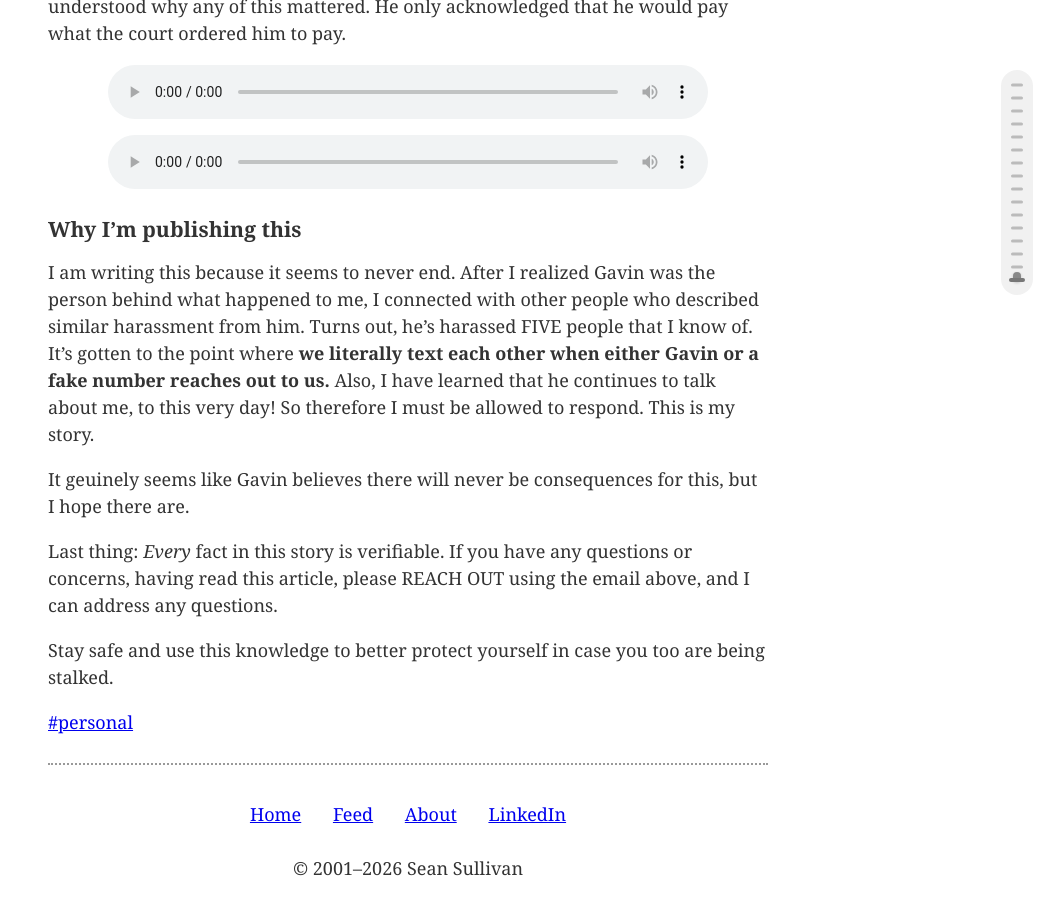
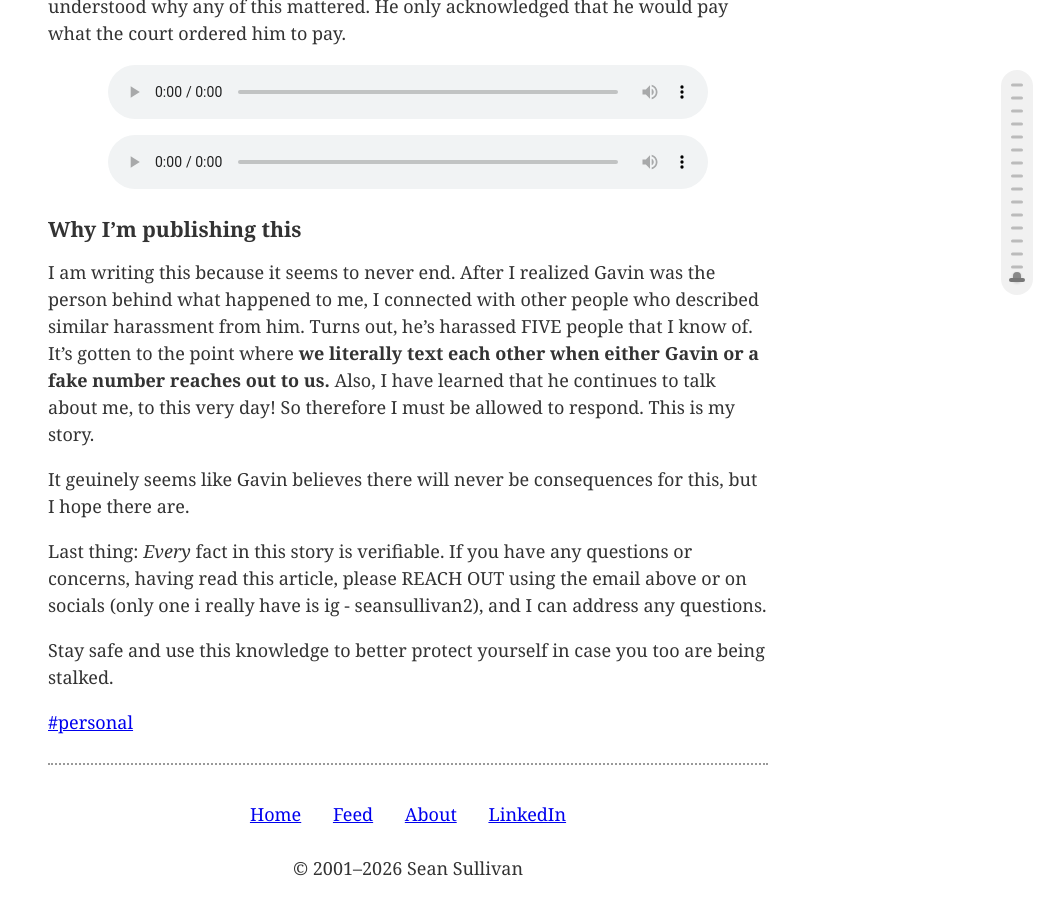
Before and after one commit to 0sps/sullivan.mx, a Jekyll site: the page built from _posts/2026-04-01-Gavin-grier-stalker.md, in a window 1280 px wide and 900 px high, scrolled down 21615 px. Shown: the whole window, without its empty margins (232-1280 px from the left). Built offline with Jekyll 4.4.1, drawn with Linux system fonts in a browser that asks for light colours.

Commit message:
Update 2026-04-01-Gavin-grier-stalker.md

```diff
--- a/_posts/2026-04-01-Gavin-grier-stalker.md
+++ b/_posts/2026-04-01-Gavin-grier-stalker.md
@@ -339,6 +339,6 @@ I am writing this because it seems to never end. After I realized Gavin was the
 
 It geuinely seems like Gavin believes there will never be consequences for this, but I hope there are.
 
-Last thing: *Every* fact in this story is verifiable. If you have any questions or concerns, having read this article, please REACH OUT using the email above, and I can address any questions.
+Last thing: *Every* fact in this story is verifiable. If you have any questions or concerns, having read this article, please REACH OUT using the email above or on socials (only one i really have is ig - seansullivan2), and I can address any questions.
 
 Stay safe and use this knowledge to better protect yourself in case you too are being stalked.
```
